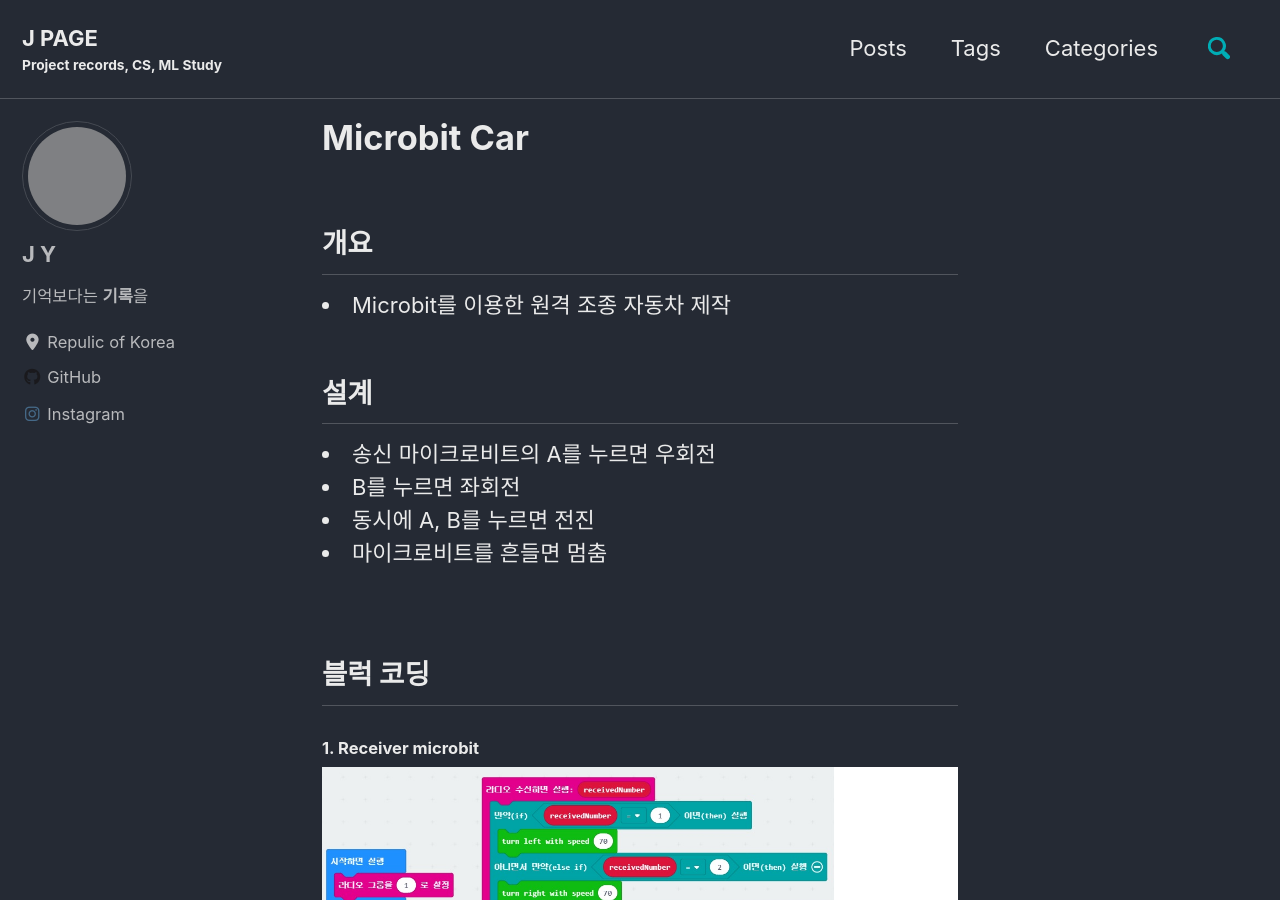
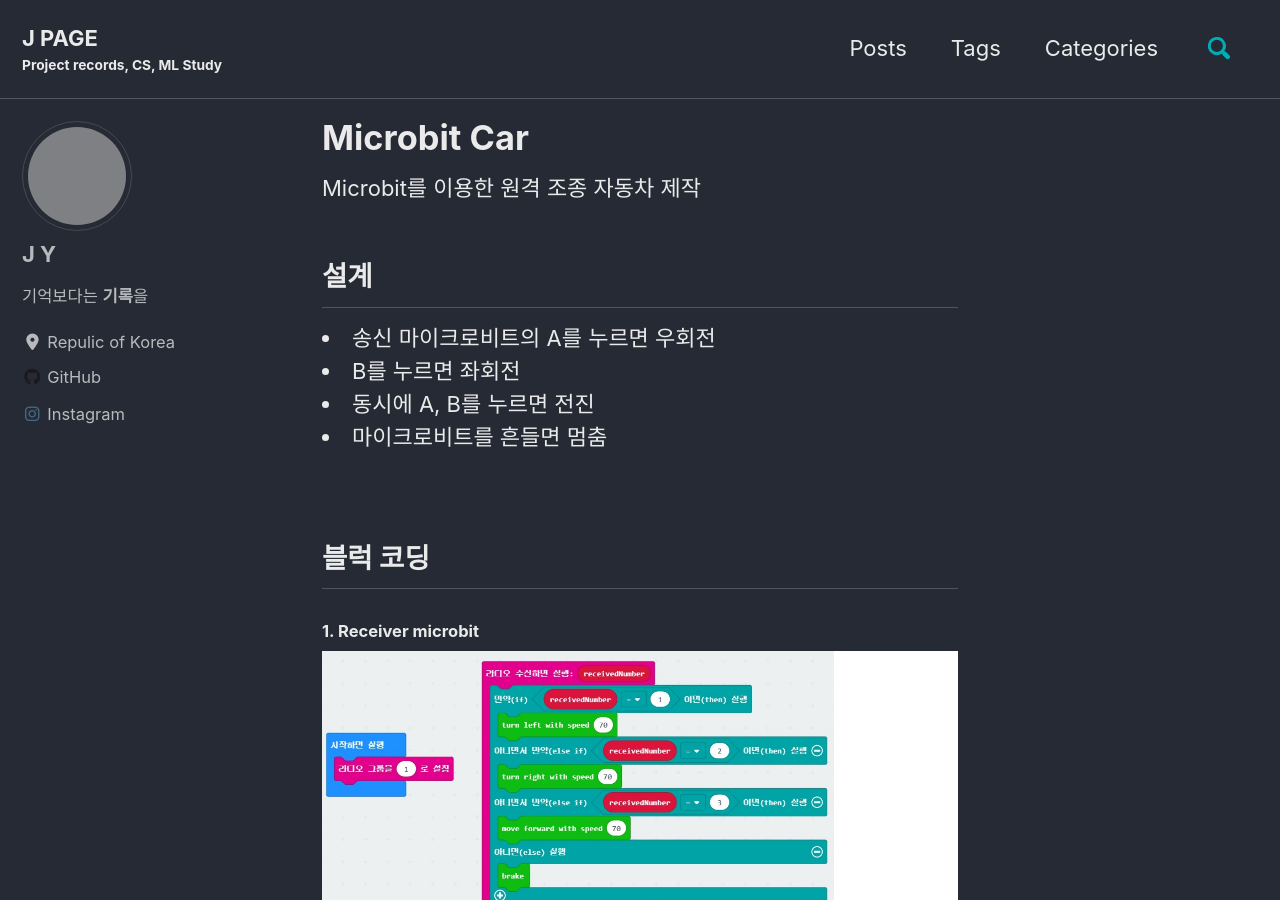
Before and after one commit to Kjaeyun/Kjaeyun.github.io, a Jekyll site: the page built from _posts/2019-12-24-microbit-car.md, in a window 1280 px wide and 900 px high. Built offline with Jekyll 4.4.1, drawn with Linux system fonts in a browser that asks for light colours; cached includes are drawn as plain includes; nearby versions of some CDN libraries; grey boxes are pictures that could not be loaded.

Commit message:
Update and rename 2019-12-24-Project-Records.md to 2019-12-24-microbit-car.md

```diff
--- a/_posts/2019-12-24-Project-Records.md
+++ b/_posts/2019-12-24-microbit-car.md
@@ -6,8 +6,7 @@ tags:
   - 임베디드
 ---
 
-## 개요
-<li>Microbit를 이용한 원격 조종 자동차 제작</li>
+Microbit를 이용한 원격 조종 자동차 제작
 
 ## 설계
 <li>송신 마이크로비트의 A를 누르면 우회전</li>
```
